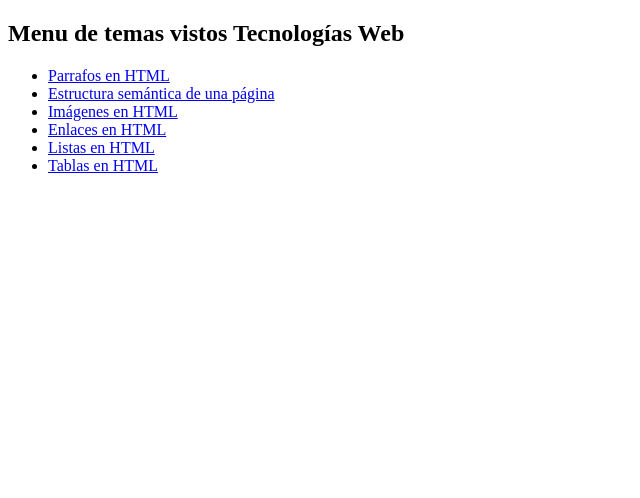
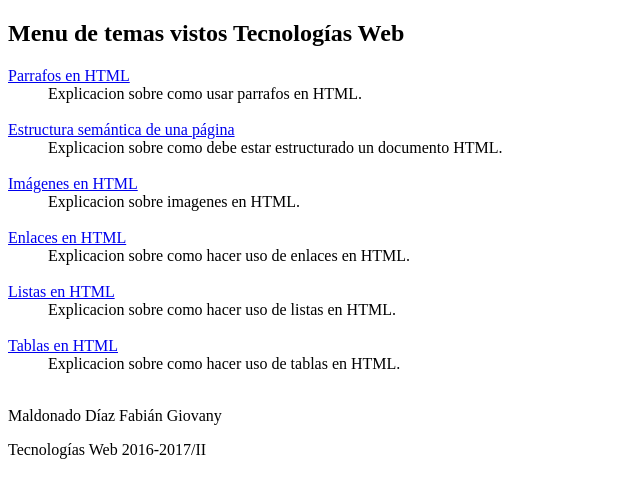
Before and after one commit to Legio8/Legio8.github.io, a plain HTML site: page index.html in a window 1280 px wide. Shown: the whole page, without its empty margins (0-640 px from the left). Drawn offline with Linux system fonts and the light colour scheme.

Commit message:
Cambio del menu (sin estilo)

```diff
--- a/index.html
+++ b/index.html
@@ -6,13 +6,33 @@
 </head>
 <body>
     <h2>Menu de temas vistos Tecnologías Web</h2>
-    <ul>
-        <li><a href="parrafos.html">Parrafos en HTML</a></li>
-        <li><a href="estructura.html">Estructura semántica de una página</a></li>
-        <li><a href="imagenes.html">Imágenes en HTML</a></li>
-        <li><a href="enlaces.html">Enlaces en HTML</a></li>
-        <li><a href="listas.html">Listas en HTML</a></li>
-        <li><a href="tablas.html">Tablas en HTML</a></li>
-    </ul>
+    <dl>
+        <dt><a href="parrafos.html">Parrafos en HTML</a></dt>
+         <dd>Explicacion sobre como usar parrafos en HTML.</dd>
+         <br>
+
+         <dt><a href="estructura.html">Estructura semántica de una página</a></dt>
+         <dd>Explicacion sobre como debe estar estructurado un documento HTML.</dd>
+          <br>
+
+         <dt><a href="imagenes.html">Imágenes en HTML</a></dt>
+         <dd>Explicacion sobre imagenes en HTML.</dd>
+          <br>
+
+         <dt><a href="enlaces.html">Enlaces en HTML</a></dt>
+         <dd>Explicacion sobre como hacer uso de enlaces en HTML.</dd>
+          <br>
+
+         <dt><a href="listas.html">Listas en HTML</a></dt>
+         <dd>Explicacion sobre como hacer uso de listas en HTML.</dd>
+          <br>
+
+         <dt><a href="tablas.html">Tablas en HTML</a></dt>
+         <dd>Explicacion sobre como hacer uso de tablas en HTML.</dd>
+          <br>
+
+    </dl>
+    <p>Maldonado Díaz Fabián Giovany</p>
+    <p>Tecnologías Web 2016-2017/II</p>
 </body>
 </html>
```
